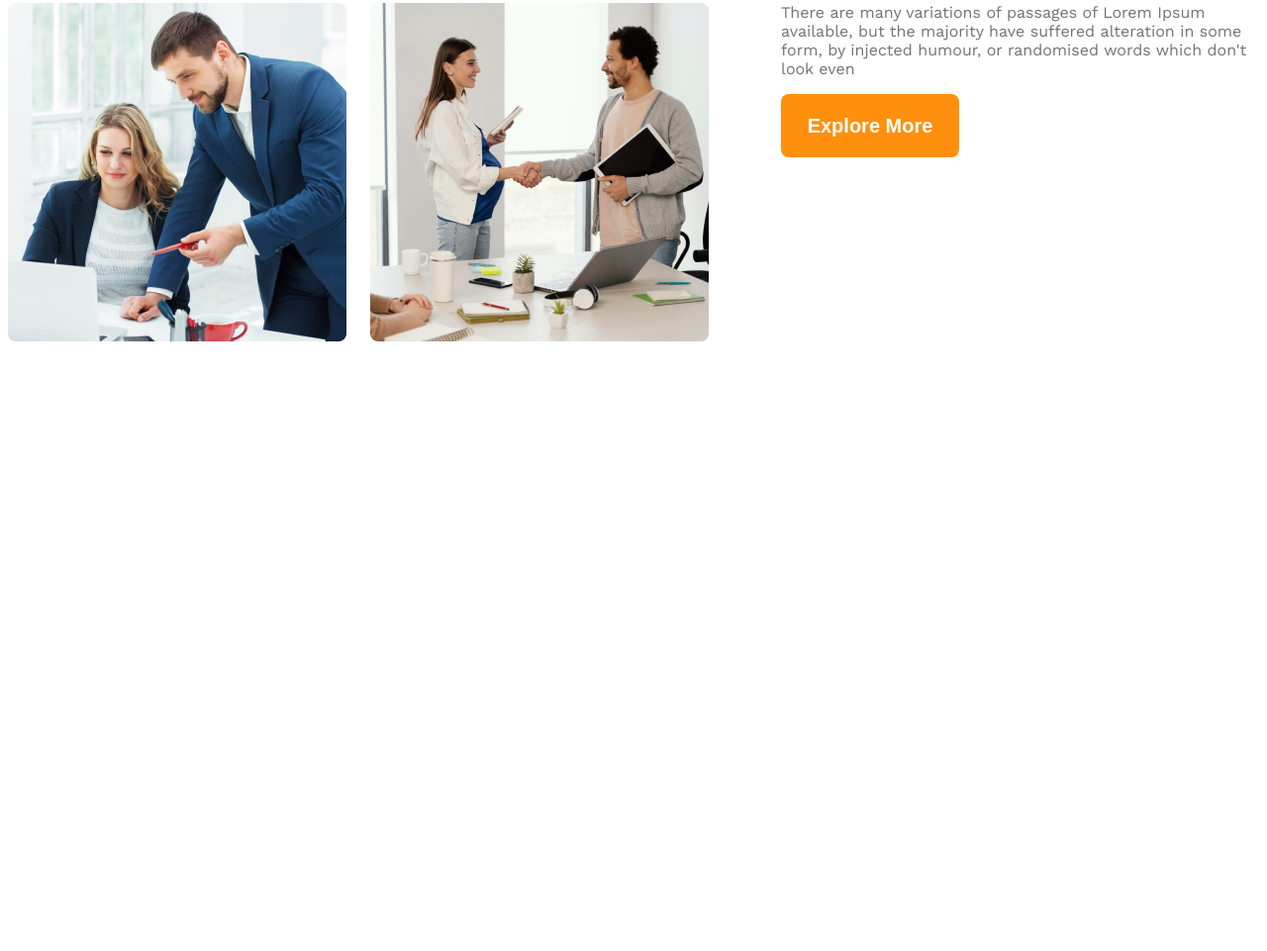
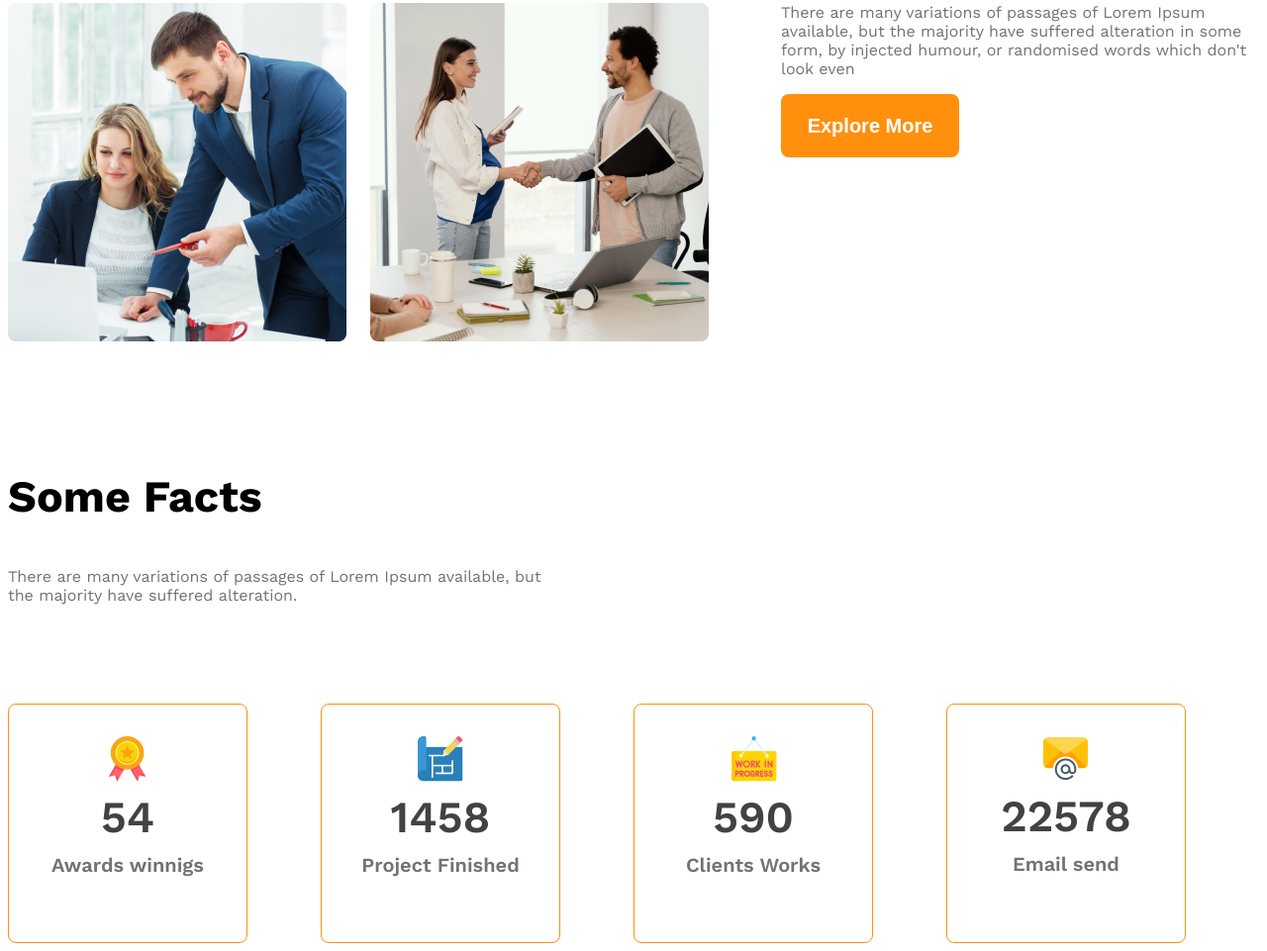
Before and after one commit to kobirul5/g3-architects-website, a plain HTML site: page index.html in a window 1280 px wide. Shown: the part 1662-2623 px from the top of the page at 99% size. Before the commit the page ends 2015 px from the top, so only its background shows below. Drawn offline with nearby package versions, Linux system fonts and the light colour scheme.

Commit message:
added facts section

```diff
--- a/index.html
+++ b/index.html
@@ -35,12 +35,50 @@
                 <img src="images/team4.png" alt="team4" >
             </div>
             <div class="feature-container">
-                <h1 class="feature-title"><span class="quick-font dark-3">Quick list</span> <span class="dark-1">of Our</span> <span class="orang">Features</span></h1>
+                <h1 class="section-title"><span class="quick-font dark-3">Quick list</span> <span class="dark-1">of Our</span> <span class="orang">Features</span></h1>
                 <p class="feature-description dark-3">There are many variations of passages of Lorem Ipsum available, but the majority have suffered alteration in some form, by injected humour, or randomised words which don't look even</p>
                 <button class="btn-primary">Explore More</button>
             </div>
+        </section>
+        <!-- Features will enjoy -->
+         <section class="">
 
-        </section>
+         </section>
+         <!-- some facts -->
+          <section class="some-facts">
+                <h3 class="section-title">Some Facts</h3>
+                <p class="dark-3 fact-description">There are many variations of passages of Lorem Ipsum available, but the majority have suffered alteration.</p>
+
+                <div class="facts-container">
+                    <div class="fact display-flex">
+                        <div>
+                            <img src="images/icons/ribon.png" alt="ribon" class="fact-icon">
+                            <h4 class="fact-number dark-2">54</h4>
+                            <h5 class="fact-name dark-3">Awards winnigs</h5>
+                        </div>
+                    </div>
+                    <div class="fact display-flex">
+                        <div>
+                            <img src="images/icons/projects.png" alt="projects" class="fact-icon">
+                            <h4 class="fact-number dark-2"> 1458</h4>
+                            <h5 class="fact-name dark-3">Project Finished</h5></div>
+                    </div>
+                    <div class="fact display-flex">
+                        <div>
+                            <img src="images/icons/customers.png" alt="customers" class="fact-icon">
+                            <h4 class="fact-number dark-2">590</h4>
+                            <h5 class="fact-name  dark-3">Clients Works</h5>
+                        </div>
+                    </div>
+                    <div class="fact display-flex">
+                        <div>
+                            <img src="images/icons/email.png" alt="email-phot" class="fact-icon">
+                            <h4 class="fact-number dark-2">22578</h4>
+                            <h5 class="fact-name dark-3">Email send</h5>
+                        </div>
+                    </div>
+                </div>
+          </section>
     </main>
 
 
--- a/style.css/architects.css
+++ b/style.css/architects.css
@@ -34,6 +34,11 @@ main{
 
 main section {
     margin-top: 130px;
+}
+
+.section-title {
+    font-weight: 700;
+    font-size: 2.8rem;
 }
 /* color shared */
 .dark-1 {
@@ -114,25 +119,64 @@ main section {
 
 }
 
-.feature-title {
-    font-weight: 700;
-    font-size: 2.8rem;
-}
 .quick-font {
     font-weight: 400;
+}
+
+/* facts related style */
+.facts-container {
+    display: grid;
+    grid-template-columns: repeat(4, 1fr);
+}
+.fact-description{
+    width: 542px;
+    font-size: 16;
+    font-weight: 400;
+    margin-bottom: 100px;
+}
+.fact{
+    border: 1px solid rgb(255, 144, 14);
+    width: 240px;
+    height: 240px;
+    text-align: center;
+    border-radius: 8px;
+    justify-content: center;
+    align-items: center;
+}
+
+.fact-number {
+    font-size: 2.8rem;
+    font-weight: 600;
+    margin-top: 5px;
+    margin-bottom: 10px;
+}
+
+.fact-name{
+    font-size: 1.25rem;
+    font-weight: 600;
+    margin-top: 10px;
 }
 /* responsive media query */
 @media screen and (max-width: 576px){
     .navbar, .nav-links, .feature{
         flex-direction: column;
     }
-    .feature-img {
+    .feature-img, .facts-container {
         grid-template-columns: repeat(1, 1fr);
     }
     .feature-container {
         margin: 20px;
     }
+    .fact-description{
+    width: 100%;
+    }
+    .facts-container{
+        justify-items: center;
+        gap: 20px;
+    }
 }
+
+
 
 /* medium size style */
 
```
